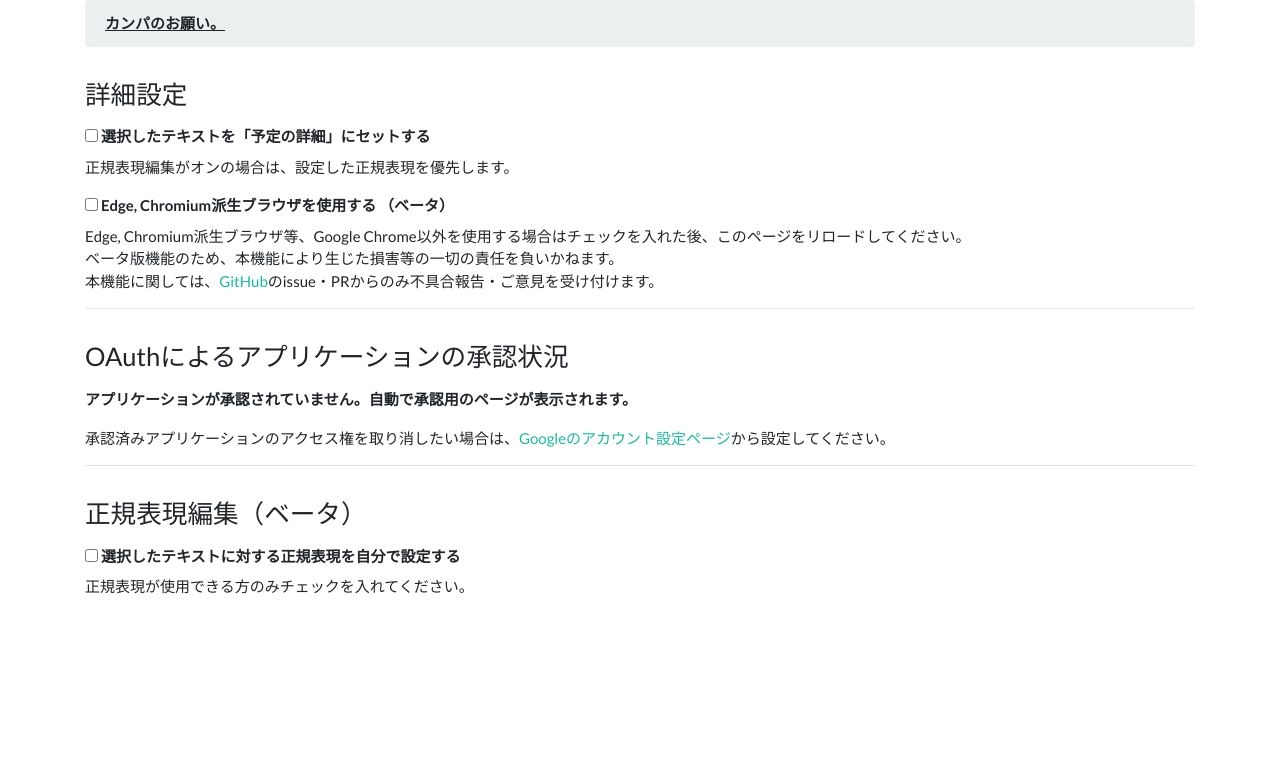
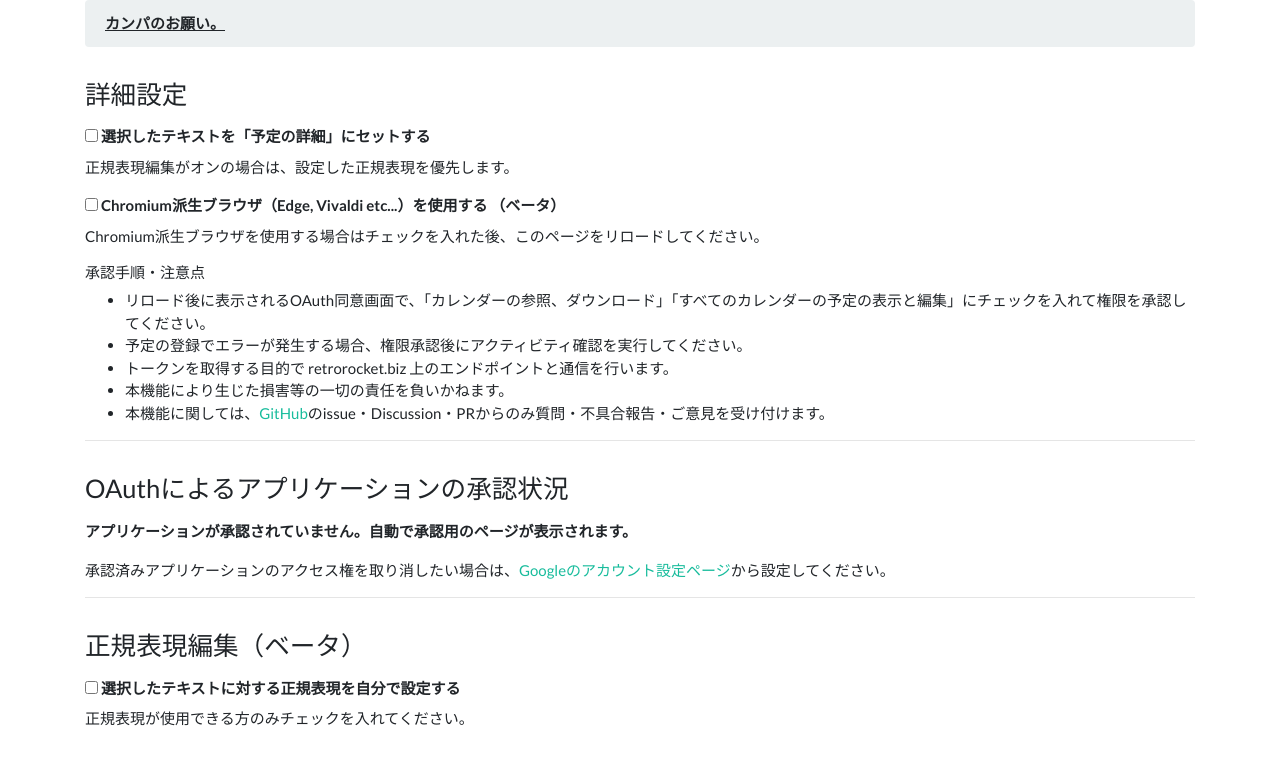
Before and after one commit to retrorocket/Right-Click-to-Calendar, a browser extension: page app/options.html in a window 1280 px wide. Shown: the part 91-856 px from the top of the page. Before the commit the page ends 800 px from the top, so only its background shows below. Drawn offline with Linux system fonts and the light colour scheme.

Commit message:
誤字修正

```diff
--- a/app/assets/js/options.js
+++ b/app/assets/js/options.js
@@ -58,12 +58,11 @@ const loadCalendarIdRequest = (accessToken) => {
           'token': accessToken
         },
           () => {
-            alert("無効なアクセストークンを削除しました。このページをリロードして再度アプリケーションを承認してください");
+            alert("無効なアクセストークンを削除しました。このページをリロードして再度アプリケーションを承認してください。");
             $("#check").text("このページをリロードして再度アプリケーションを承認してください。");
             localStorage.removeItem("calenId");
             chrome.storage.local.remove("calenId");
           });
-        return;
       } else {
         alert("カレンダーリストの取得に失敗しました。このページをリロードしてください。");
         $("#check").text("カレンダーリストの取得に失敗しました。このページをリロードしてください。");
--- a/app/options.html
+++ b/app/options.html
@@ -56,11 +56,22 @@
         </label>
         <p>正規表現編集がオンの場合は、設定した正規表現を優先します。</p>
         <label>
-          <input type="checkbox" id="chromium-switch"> <span style="font-weight:bold">Edge, Chromium派生ブラウザを使用する （ベータ）</span>
+          <input type="checkbox" id="chromium-switch"> <span style="font-weight:bold">Chromium派生ブラウザ（Edge, Vivaldi
+            etc...）を使用する
+            （ベータ）</span>
         </label>
-        <p>Edge, Chromium派生ブラウザ等、Google Chrome以外を使用する場合はチェックを入れた後、このページをリロードしてください。<br>
-          ベータ版機能のため、本機能により生じた損害等の一切の責任を負いかねます。<br>
-          本機能に関しては、<a href="https://github.com/retrorocket/Right-Click-to-Calendar">GitHub</a>のissue・PRからのみ不具合報告・ご意見を受け付けます。
+        <p>Chromium派生ブラウザを使用する場合はチェックを入れた後、このページをリロードしてください。</p>
+        <h6>承認手順・注意点</h6>
+        <ul>
+          <li>リロード後に表示されるOAuth同意画面で、「カレンダーの参照、ダウンロード」「すべてのカレンダーの予定の表示と編集」にチェックを入れて権限を承認してください。</li>
+          <li>予定の登録でエラーが発生する場合、権限承認後にアクティビティ確認を実行してください。</li>
+          <li>トークンを取得する目的で retrorocket.biz 上のエンドポイントと通信を行います。</li>
+          <li>本機能により生じた損害等の一切の責任を負いかねます。</li>
+          <li>本機能に関しては、<a
+              href="https://github.com/retrorocket/Right-Click-to-Calendar">GitHub</a>のissue・Discussion・PRからのみ質問・不具合報告・ご意見を受け付けます。
+          </li>
+        </ul>
+
         </p>
       </div>
       <hr>
```
